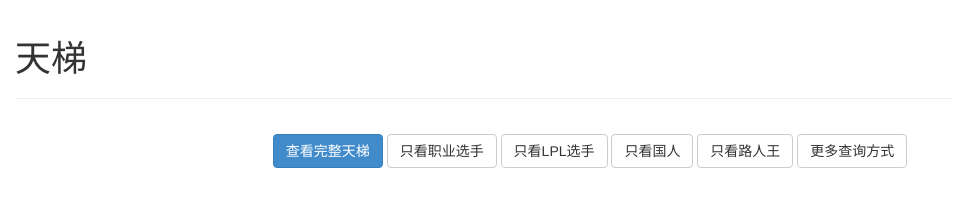
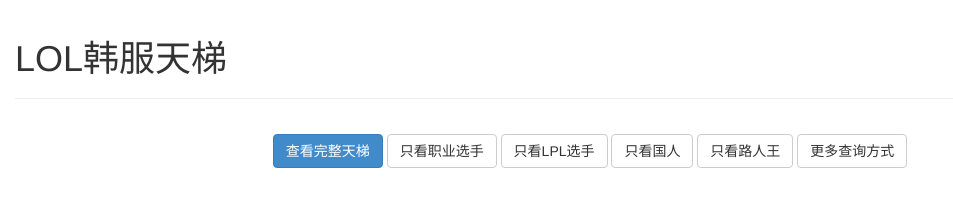
Before and after one commit to MrShepherd/lol_hf, a Flask app: page /ladder in a window 1280 px wide. Shown: the part 51-254 px from the top of the page, without its empty margins (0-953 px from the left). Run offline with Flask 2, Linux system fonts and the light colour scheme; data that the repository does not hold is empty; some libraries are stand-ins or nearby versions.

Commit message:
modify word

```diff
--- a/app/templates/ladder.html
+++ b/app/templates/ladder.html
@@ -2,7 +2,7 @@
 {% set active_page = 'ladder' -%}
 {% block title %}&nbsp;&nbsp;&nbsp;天梯-撸韩服{% endblock %}
 {% block pagecontent %}
-    <div class="page-header"><h1>天梯</h1></div>
+    <div class="page-header"><h1>LOL韩服天梯</h1></div>
     <div class="btn-grp btn-padding">
         <a class="btn btn-primary btn-ladder" href="{{ url_for('main.ladder',type='full') }}" role="button">查看完整天梯</a>
         <a class="btn btn-default btn-ladder" href="{{ url_for('main.ladder',type='pro') }}" role="button">只看职业选手</a>
```
